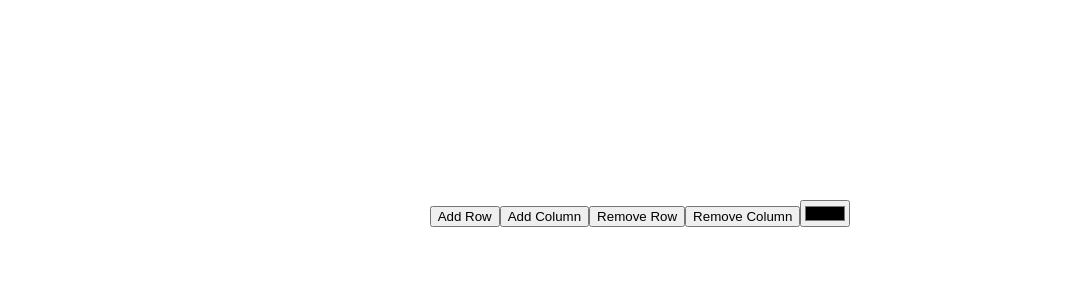
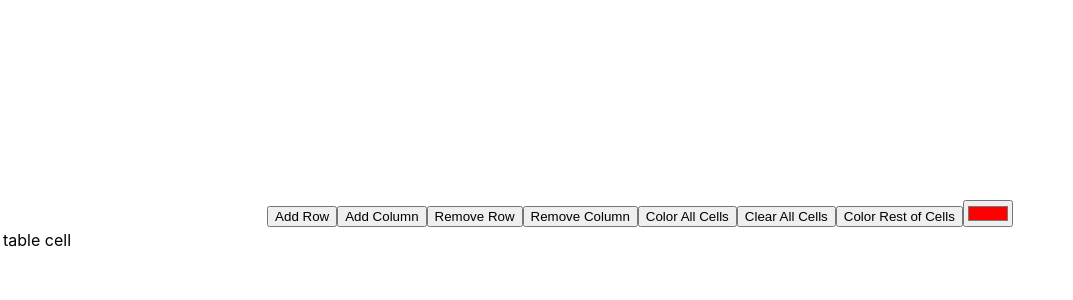
Before and after one commit to karechob/TTP-ReactGrid, a React (Create React App) app in the folder grid-app/: page / in a window 1280 px wide. Shown: the top 300 px of the page, without its empty margins (0-1073 px from the left). Built offline with nearby package versions, Linux system fonts and the light colour scheme.

Commit message:
fixed almost all code lol with TA's help

```diff
--- a/grid-app/src/Components/AppComponent.jsx
+++ b/grid-app/src/Components/AppComponent.jsx
@@ -1,4 +1,5 @@
 import React, { Component } from 'react';
+
 import Table from './table';
 import TableRow from './tableRow'
 import TableCell from './tableCell';
@@ -7,9 +8,9 @@ class AppComponent extends Component {
   constructor(props) {
     super(props);
     this.state = {
-      row:1, column:1,
+      rows:1, column:1,
       gridData: [['']], // array representing the grid
-      selectedColor: '', // the selected color
+      selectedColor: '#FF0000', // the selected color
       isDragging: false, // Flag to indicate if dragging is in progress
       startCell: null, // Starting cell for dragging
     };
@@ -21,10 +22,21 @@ class AppComponent extends Component {
     this.removeRow = this.removeRow.bind(this);
     this.removeColumn = this.removeColumn.bind(this);
     this.changeCellColor = this.changeCellColor.bind(this);
+    this.onMouseDown = this.onMouseDown.bind(this);
+    this.onClick = this.onClick.bind(this);
+    this.removeRow = this.removeRow.bind(this);
+    this.removeColumn = this.removeColumn.bind(this);
+    this.onMouseOver = this.onMouseOver.bind(this);
+    this.clearAllCells = this.clearAllCells.bind(this);
+    this.colorAllCells = this.colorAllCells.bind(this);
+    this.colorUncolorCells =  this.colorUncolorCells.bind(this);
+    this.onMouseUp = this.onMouseUp.bind(this);
+
   }
 
 
   //adding a row to the grid
+  //this.addRow is refered to a hander aka anything that modifies the state
   addRow = () => {
     //prevState is before the state is altered. u can update as you go along the code with this
     this.setState(prevState => {
@@ -32,8 +44,10 @@ class AppComponent extends Component {
       const { gridData } = prevState;
       const newRow = Array(gridData[0].length).fill(''); // Create a new row with empty cells
       const updatedGridData = [...gridData, newRow]; // Add the new row to the gridData array
+      console.log(newRow);
       return {
-        rows: prevState.rows+1, //this will add 1 to the array
+        rows: updatedGridData.length,
+        // another way of doing ^ rows: prevState.rows+1, //this will add 1 to the array
         gridData: updatedGridData, //since the before array has been changed, this will update the grid
       };
     });
@@ -44,6 +58,7 @@ class AppComponent extends Component {
     this.setState(prevState => {
       const { gridData } = prevState;
       const updatedGridData = gridData.map(row => [...row, '']); // Add an empty cell to each row
+      console.log(updatedGridData);
       return {
         gridData: updatedGridData,
       };
@@ -90,14 +105,91 @@ class AppComponent extends Component {
   changeCellColor = (rowIndex, cellIndex) => {
     this.setState(prevState => { //updates state using prevState
       const { gridData, selectedColor } = prevState; //
-      const updatedGridData = [...gridData]; //this creates a copy of the gridData
+      const updatedGridData = gridData.map(row => [...row]); //this clones gridData
       //this below will update the grid and the color of the row and cell with the users selected color
+      console.log(updatedGridData, rowIndex, cellIndex, selectedColor)
       updatedGridData[rowIndex][cellIndex] = selectedColor;
       return {
         gridData: updatedGridData, //returns the updated gridData
       };
     });
   };
+
+  onMouseDown(rowNumber, columnNumber) {
+    this.setState({
+      isDragging: true, //isDragging would be true since we are pressing down the mouse
+      startCell: [rowNumber, columnNumber] //startCell would have the value of the current cell that is being pressed down
+    })
+  }
+  onMouseUp() {
+    this.setState({
+      isDragging: false, //isDragging would be false since we are pressing down the mouse
+    })
+  }
+
+  //
+  onClick(rowNumber, columnNumber) {
+    //selectedColor
+
+    this.changeCellColor(rowNumber, columnNumber)
+
+  }
+
+  onMouseOver(rowNumber, columnNumber) {
+
+    if(this.state.isDragging===true){
+      //call the method because everything about moving arouond mouse is already there
+      this.changeCellColor(rowNumber, columnNumber);
+    }
+  }
+
+  colorUncolorCells() {
+    const grid = this.state.gridData;
+    const color = this.state.selectedColor;
+
+    const updatedGrid = grid.map((row) =>
+      row.map((cell) => {
+        if (cell === "" || cell === "white") return color;
+        return cell;
+      })
+    );
+
+    this.setState({ gridData: updatedGrid });
+  }
+
+  // Method to color all cells with the selected color
+  colorAllCells() {
+    const grid = this.state.gridData;
+    const color = this.state.selectedColor;
+
+    const updatedGrid = grid.map(function (row) {
+      const updatedRow = row.map(function () {
+        return color;
+      });
+
+      return updatedRow;
+    });
+
+    this.setState({
+      gridData: updatedGrid,
+    });
+  }
+
+  // Method to clear the color of all cells
+  clearAllCells() {
+    const grid = this.state.gridData;
+    const color = "white";
+    const updatedGrid = grid.map((row) =>
+      row.map((cell) => {
+        if (cell !== "white") return color;
+        return cell;
+      })
+    );
+    this.setState({
+      gridData: updatedGrid,
+    });
+  }
+
 
   render() {
     const { gridData, selectedColor } = this.state;
@@ -108,8 +200,19 @@ class AppComponent extends Component {
         <button onClick={this.addColumn}>Add Column</button>
         <button onClick={this.removeRow}>Remove Row</button>
         <button onClick={this.removeColumn}>Remove Column</button>
+        <button onClick={this.colorAllCells}>Color All Cells</button>
+        <button onClick={this.clearAllCells}>Clear All Cells</button>
+        <button onClick={this.colorUncolorCells}>Color Rest of Cells</button>
         <input type="color" value={selectedColor} onChange={this.selectColor} />
-        <Table tableData={gridData} changeCellColor={this.changeCellColor} />
+
+        <Table
+            tableData={gridData}
+            onClick={this.onClick}
+            onMouseDown={this.onMouseDown}
+            onMouseOver={this.onMouseOver}
+            changeCellColor={this.changeCellColor}
+            onMouseUp={this.onMouseUp}
+            />
       </div>
     );
   }
--- a/grid-app/src/Components/table.jsx
+++ b/grid-app/src/Components/table.jsx
@@ -2,8 +2,9 @@ import React from 'react';
 import TableRow from './tableRow';
 
 // The Table component receives two props: tableData and changeCellColor
-const Table = ({ tableData, changeCellColor }) => {
+const Table = ({ tableData, changeCellColor, onClick, onMouseDown, onMouseOver, onMouseUp}) => {
   return (
+    <>
     <table>
       <tbody>
         {/* Iterate over the tableData array */}
@@ -12,16 +13,24 @@ const Table = ({ tableData, changeCellColor }) => {
             // Assign a unique key to each TableRow component
             key={rowIndex}
             // Pass the rowIndex as a prop to the TableRow component
-            rowIndex={rowIndex}
+            rowNumber={rowIndex}
             // Pass the rowData as a prop to the TableRow component
             rowData={rowData}
             // Pass the changeCellColor function as a prop to the TableRow component
             changeCellColor={changeCellColor}
 
+            onClick={onClick}
+
+            onMouseDown={onMouseDown}
+
+            onMouseOver={onMouseOver}
+
+            onMouseUp={onMouseUp}
           />
         ))}
       </tbody>
     </table>
+    </>
   );
 };
 //props allow a function from the parent 'Table' component to its child TablowRow components,
--- a/grid-app/src/Components/tableCell.jsx
+++ b/grid-app/src/Components/tableCell.jsx
@@ -1,27 +1,35 @@
 import React, { Component } from "react";
 
 class TableCell extends Component {
+  constructor(props) {
+    super(props)
+
+  }
+
   render() {
     const {
       cellColor,
       rowNumber,
       columnNumber,
-      cellClick,
+      onClick,
       onMouseDown,
       onMouseOver,
+      onMouseUp
     } = this.props;
 
+    console.log(this.props)
     return (
       <td
         className="table-cell"
         style={{ backgroundColor: cellColor }}
         //cellClick is from a parent component which is triggered when the td element is clicked(because of onClick)
-        onClick={() => cellClick(rowNumber, columnNumber)}
+        onClick={() => onClick(rowNumber, columnNumber)}
         //when the mouse is held down/pressed down on the td elem,
         onMouseDown={() => onMouseDown(rowNumber, columnNumber)}
         //this below happens when the mouse is moving over the element
         onMouseOver={() => onMouseOver(rowNumber, columnNumber)}
-      ></td>
+        onMouseUp={() => onMouseUp()}
+      >table cell</td>
     );
   }
 }
--- a/grid-app/src/Components/tableRow.jsx
+++ b/grid-app/src/Components/tableRow.jsx
@@ -10,29 +10,37 @@ class TableRow extends Component {
         }
     }
 
-     addRow = () => {
-        const {rows} = this.state;
-         for(let i=0; i <rows; i++){
-            rows.push(1);
-        }
-    }
-
+    //  addRow = () => {
+    //     const {rows} = this.state;
+    //     const newRows = [...rows, ''];
+    //      for(let i=0; i <rows; i++){
+    //         newRows.push('');
+    //     }
+    //     this.setState({
+    //         rows: newRows
+    //       })
+    // }
 
     render() {
-    const { rowData } = this.props; // referencing the rowData prop
-    //add row function
-
-    //update the grid
+        const { rowNumber, rowData } = this.props; // Referencing the rowData prop
+    console.log(rowData, 'this is row data')
 
         return (
-        // Rendered content is wrapped in a <tr> element representing a table row
+            <>
           <tr>
-            {rowData.map((cellData, cellIndex) => (
-                // For each cellData, render a <td> element
-                // Set the key attribute to cellIndex
-                <td key={cellIndex}>{cellData}</td>
+            {rowData.map((cellColor, cellIndex) => (
+              <TableCell
+                key={cellIndex}
+                onClick={this.props.onClick}
+                rowNumber={rowNumber}
+                columnNumber={cellIndex}
+                onMouseOver={this.props.onMouseOver}
+                onMouseDown={this.props.onMouseDown}
+                onMouseUp={this.props.onMouseUp}
+                cellColor={cellColor}></TableCell>
             ))}
           </tr>
+          </>
         );
       }
     }
```
Also changed, not shown: grid-app/src/Components/IGNORE/saveforlater.jsx (renamed from grid-app/src/Components/saveforlater.jsx), grid-app/src/Components/IGNORE/saving.jsx (renamed from grid-app/src/Components/saving.jsx). Lines whose indentation alone changed are shown as unchanged.
